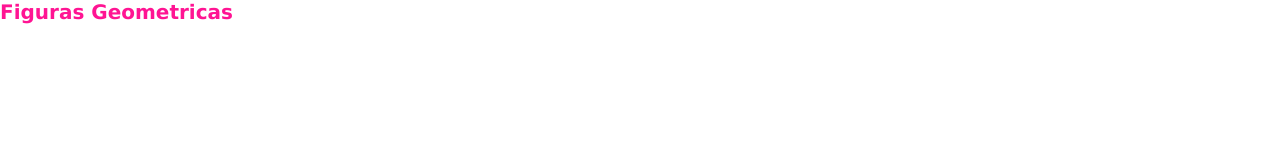
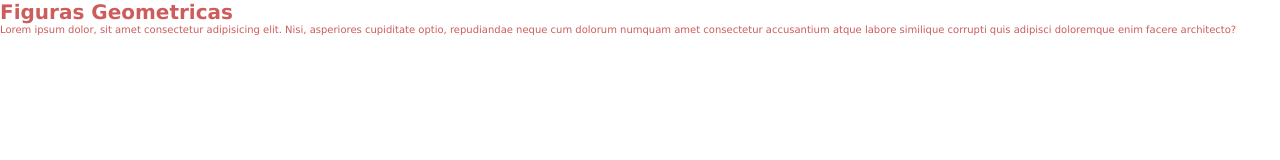
Before and after one commit to tutinjg/curso_practico_js_taller_01, a plain HTML site: page index.html in a window 1280 px wide. Drawn offline with Linux system fonts and the light colour scheme.

Commit message:
Segundo commit en donde agrego un par de lineas en cada uno de los archivos

```diff
--- a/index.html
+++ b/index.html
@@ -10,5 +10,6 @@
 </head>
 <body>
     <h1>Figuras Geometricas</h1>
+    <p>Lorem ipsum dolor, sit amet consectetur adipisicing elit. Nisi, asperiores cupiditate optio, repudiandae neque cum dolorum numquam amet consectetur accusantium atque labore similique corrupti quis adipisci doloremque enim facere architecto?</p>
 </body>
 </html>
--- a/script.js
+++ b/script.js
@@ -1 +1,2 @@
-alert("Hola mundo")
+alert("Hola mundo");
+console.log("Hola mami ya se programar");
--- a/style.css
+++ b/style.css
@@ -3,7 +3,7 @@
     padding: 0;
     box-sizing: border-box;
     font-family: Verdana, Geneva, Tahoma, sans-serif;
-    color: deeppink;
+    color: indianred;
 }
 html {
     font-size: 62.5%;
```
